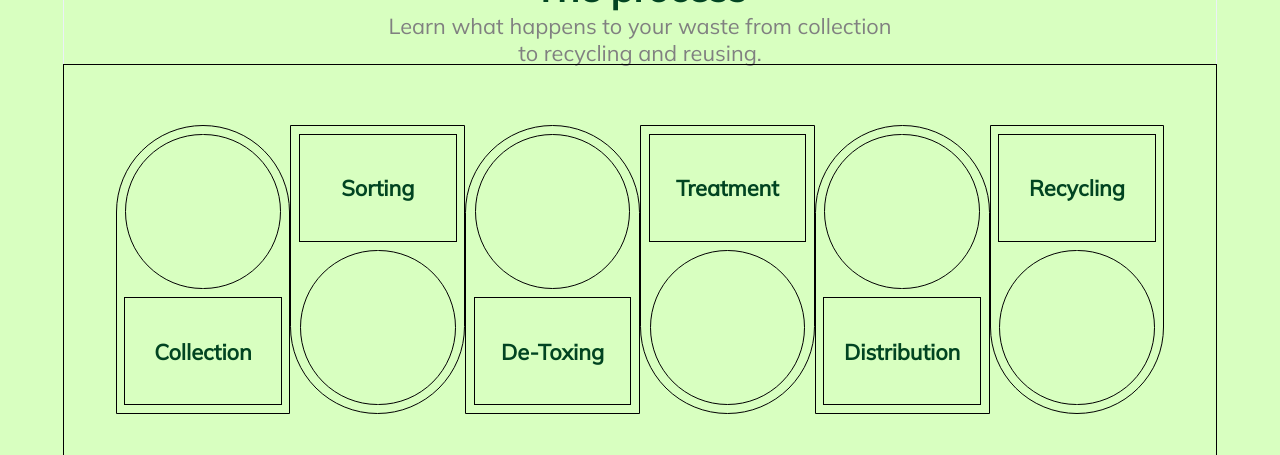
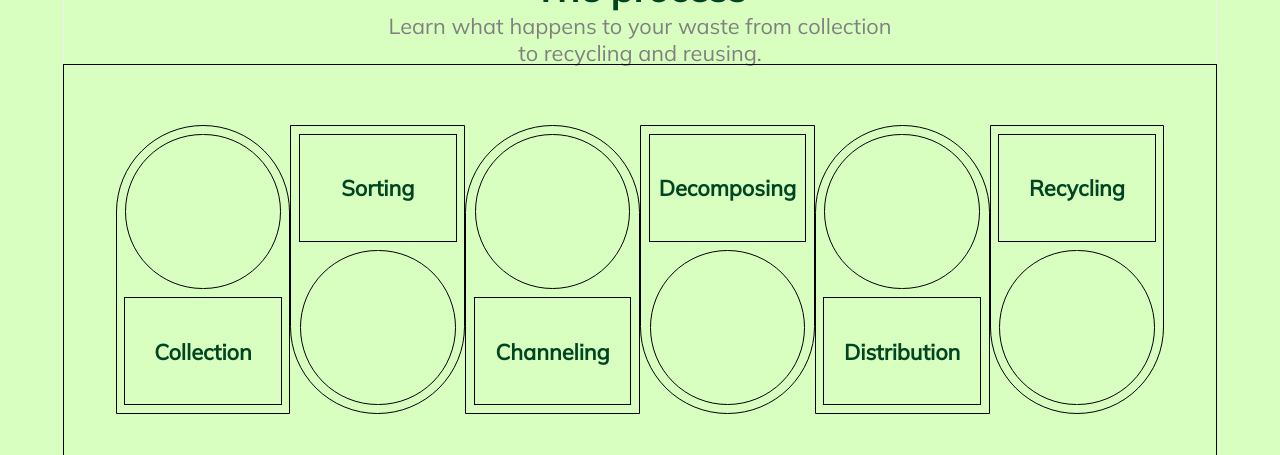
Before and after one commit to MokuaEnock/greenly, a React (Create React App) app: page / in a window 1280 px wide. Shown: the part 2220-2675 px from the top of the page. Built offline with nearby package versions, Linux system fonts and the light colour scheme; no server answers.

Commit message:
update for deployment

```diff
--- a/src/App.js
+++ b/src/App.js
@@ -29,7 +29,7 @@ function App() {
   }, []); */
 
   useEffect(() => {
-    fetch("http://localhost:3000/me").then((r) => {
+    fetch("https://okoa-production.up.railway.app/me").then((r) => {
       if (r.ok) {
         r.json().then((user) => setUser(user));
       }
--- a/src/pages/auth/auth.js
+++ b/src/pages/auth/auth.js
@@ -14,7 +14,7 @@ export default function Auth({ setLog, log, onLogin }) {
   function handleSubmit(e) {
     e.preventDefault();
     setIsLoading(true);
-    fetch("http://localhost:3000/signup", {
+    fetch("https://okoa-production.up.railway.app/signup", {
       method: "POST",
       headers: {
         "Content-Type": "application/json",
--- a/src/pages/auth/login.js
+++ b/src/pages/auth/login.js
@@ -15,7 +15,7 @@ export default function Login({ onLogin }) {
   function handleSubmit(e) {
     e.preventDefault();
     setIsLoading(true);
-    fetch("http://localhost:3000/login", {
+    fetch("https://okoa-production.up.railway.app/login", {
       method: "POST",
       headers: {
         "Content-Type": "application/json",
--- a/src/pages/disposer/Disposer.js
+++ b/src/pages/disposer/Disposer.js
@@ -3,10 +3,10 @@ import DisposerHome from "./DisposerHome";
 import DisposerProfile from "./DisposerProfile";
 
 export default function Disposer({ user, setUser }) {
-  console.log(user);
+  // console.log(user);
 
   function handleDelete() {
-    fetch("http://localhost:3000/logout", {
+    fetch("https://okoa-production.up.railway.app/logout", {
       method: "DELETE",
       mode: "cors",
     }).then((res) => {
--- a/src/pages/disposer/DisposerHome.js
+++ b/src/pages/disposer/DisposerHome.js
@@ -14,7 +14,7 @@ export default function DisposerHome({ user }) {
   function handleSubmit(e) {
     e.preventDefault();
     setIsLoading(true);
-    fetch("http://localhost:3000/orders", {
+    fetch("https://okoa-production.up.railway.app/orders", {
       method: "POST",
       headers: {
         "Content-Type": "application/json",
@@ -83,7 +83,7 @@ export default function DisposerHome({ user }) {
           <button
             id="view-delete"
             onClick={() => {
-              fetch(`http://localhost:3000/orders/${item.id}`, {
+              fetch(`https://okoa-production.up.railway.app/orders/${item.id}`, {
                 method: "DELETE",
               }).then((res) => res.json());
             }}
--- a/src/pages/landing/landing.js
+++ b/src/pages/landing/landing.js
@@ -164,10 +164,10 @@ export default function Landing() {
           </div>
           <div className="up">
             <span className="process-icon"></span>
-            <span className="process-label">De-Toxing</span>
+            <span className="process-label">Channeling</span>
           </div>
           <div className="down">
-            <span className="process-label">Treatment</span>
+            <span className="process-label">Decomposing</span>
             <span className="process-icon"></span>
           </div>
           <div className="up">
```
